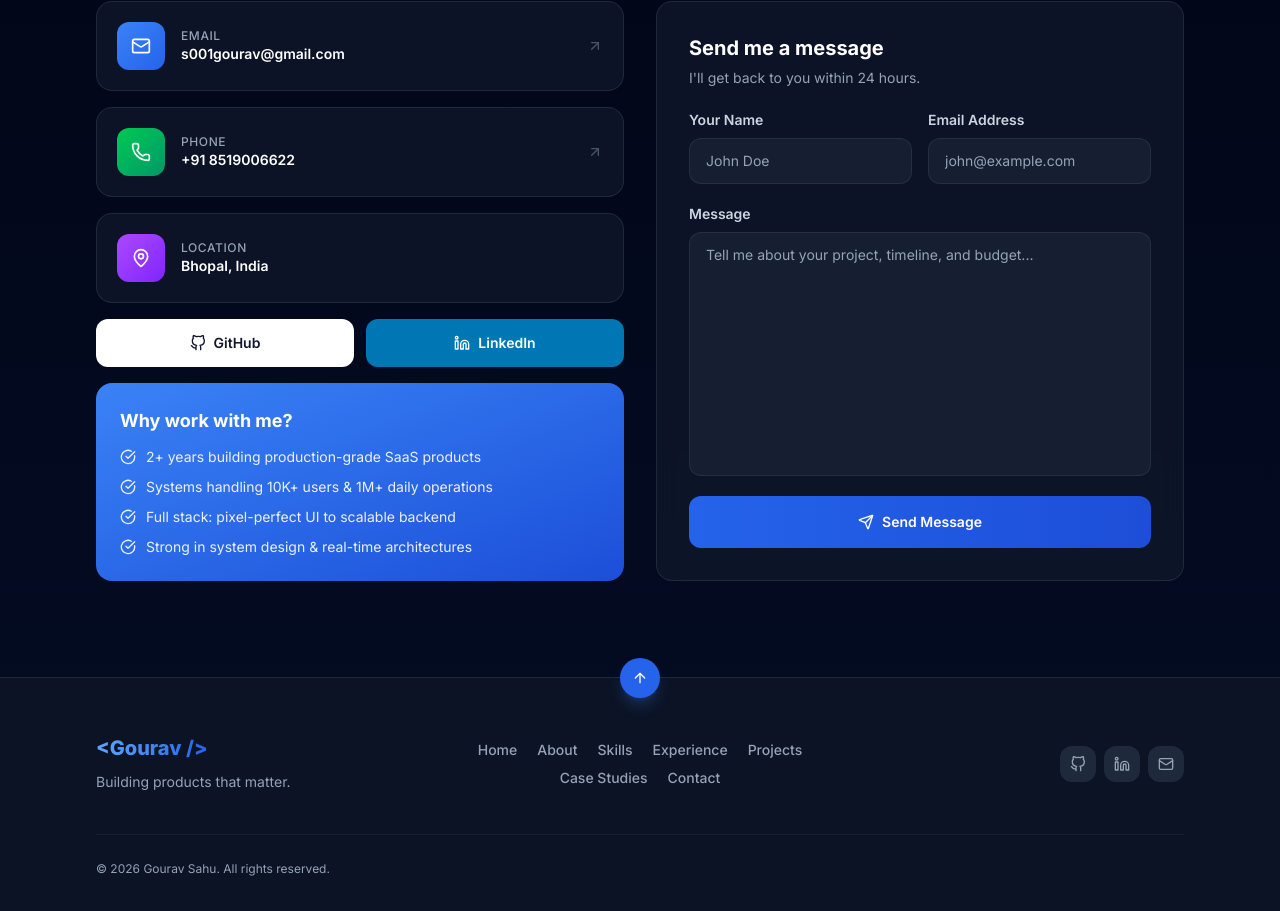
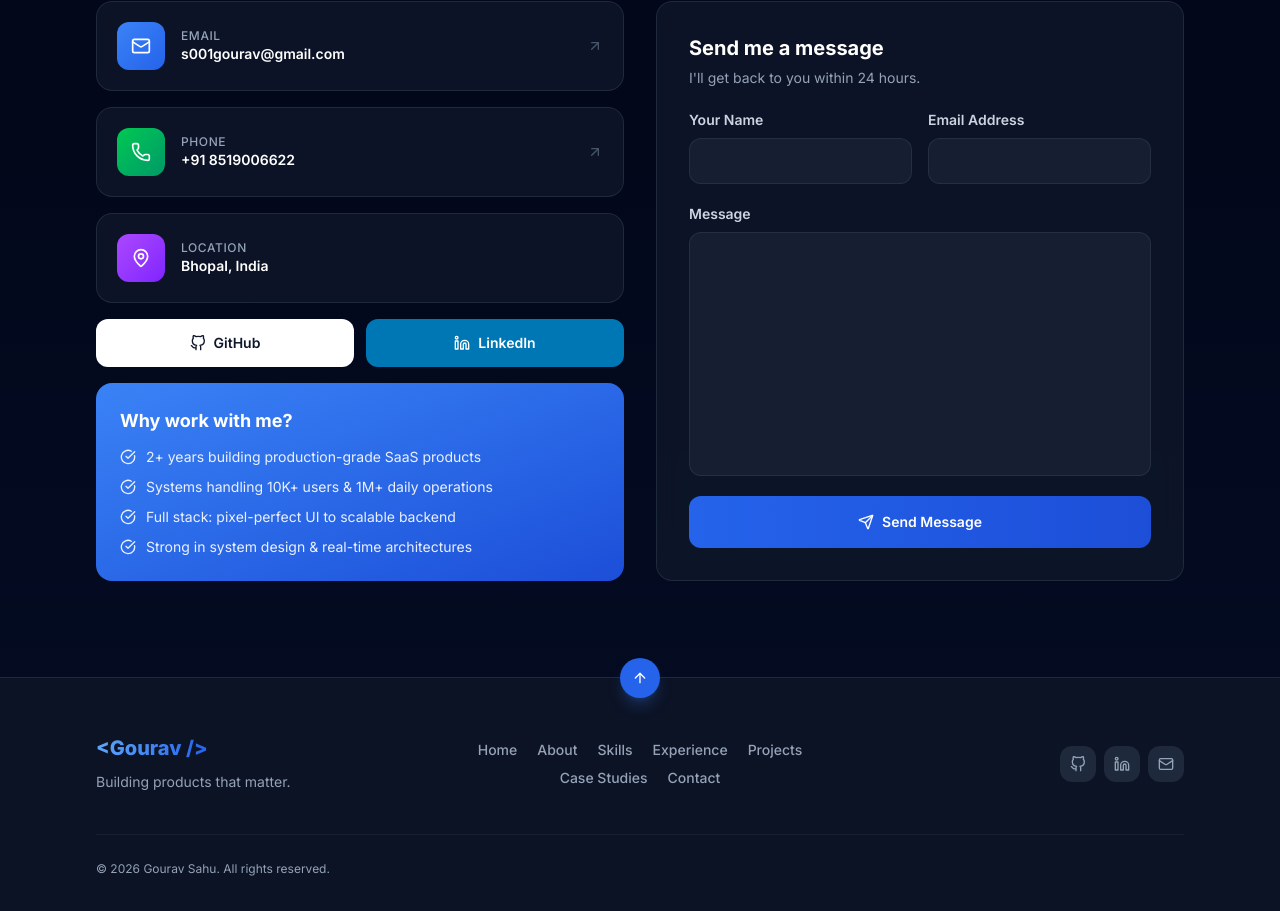
Before and after one commit to gourav8519/gourav_portfolio, a Next.js app: page / in a window 1280 px wide. Shown: the part 7922-8833 px from the top of the page. Built offline with nearby package versions, Linux system fonts and the light colour scheme.

Commit message:
Remove placeholder text from contact form

```diff
--- a/src/components/Contact.tsx
+++ b/src/components/Contact.tsx
@@ -191,7 +191,7 @@ export default function Contact() {
                     value={form.name}
                     onChange={(e) => setForm({ ...form, name: e.target.value })}
                     className="w-full px-4 py-3 rounded-xl bg-dark-50 dark:bg-dark-900/50 border border-dark-200 dark:border-dark-700/50 text-dark-900 dark:text-white placeholder-dark-400 focus:outline-none focus:ring-2 focus:ring-primary-500/40 focus:border-primary-500 transition-all text-sm"
-                    placeholder="John Doe"
+                    placeholder=""
                   />
                 </div>
                 <div>
@@ -204,7 +204,7 @@ export default function Contact() {
                     value={form.email}
                     onChange={(e) => setForm({ ...form, email: e.target.value })}
                     className="w-full px-4 py-3 rounded-xl bg-dark-50 dark:bg-dark-900/50 border border-dark-200 dark:border-dark-700/50 text-dark-900 dark:text-white placeholder-dark-400 focus:outline-none focus:ring-2 focus:ring-primary-500/40 focus:border-primary-500 transition-all text-sm"
-                    placeholder="john@example.com"
+                    placeholder=""
                   />
                 </div>
               </div>
@@ -219,7 +219,7 @@ export default function Contact() {
                   value={form.message}
                   onChange={(e) => setForm({ ...form, message: e.target.value })}
                   className="w-full h-[calc(100%-28px)] min-h-[150px] px-4 py-3 rounded-xl bg-dark-50 dark:bg-dark-900/50 border border-dark-200 dark:border-dark-700/50 text-dark-900 dark:text-white placeholder-dark-400 focus:outline-none focus:ring-2 focus:ring-primary-500/40 focus:border-primary-500 transition-all resize-none text-sm"
-                  placeholder="Tell me about your project, timeline, and budget..."
+                  placeholder=""
                 />
               </div>
 
```
